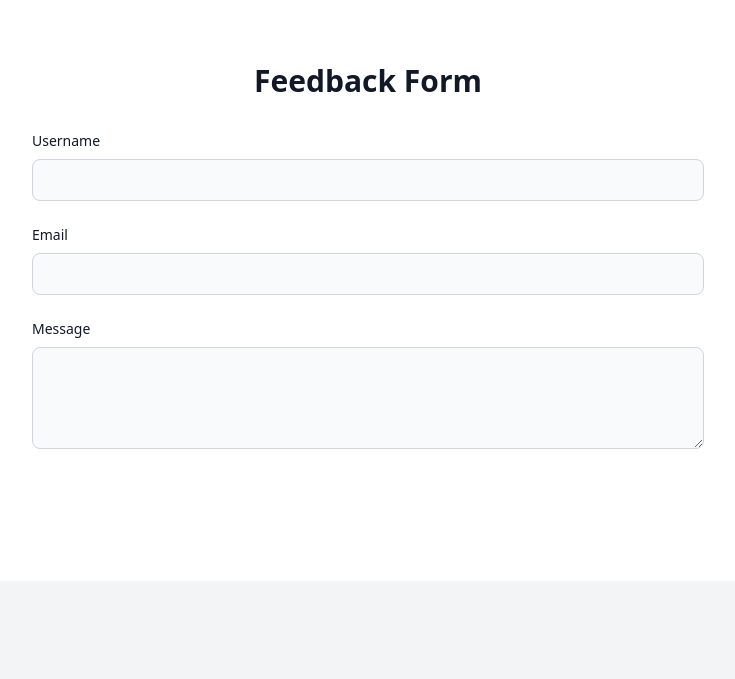
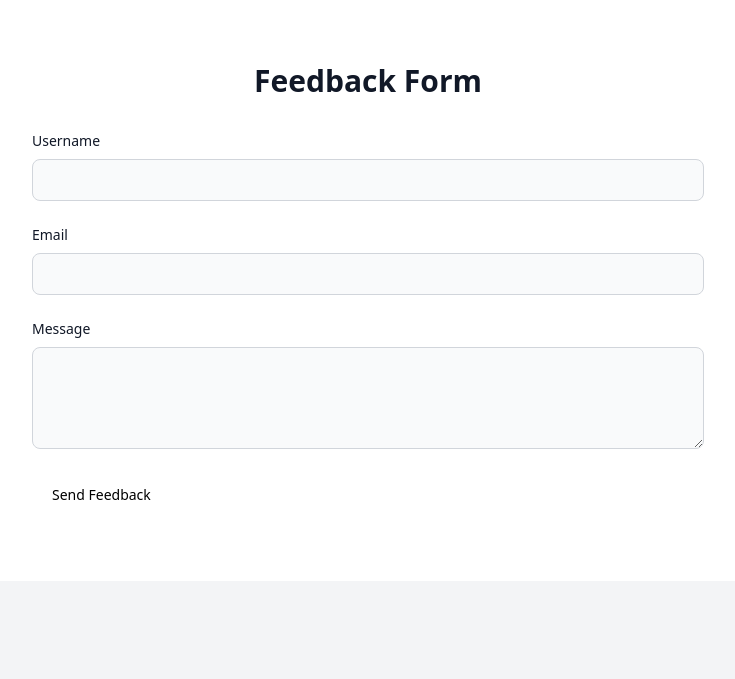
Before and after one commit to zhir4web/xss, a Django app: template posts/templates/feedback/feedback.html in a window 1280 px wide. Shown: the part 65-744 px from the top of the page, without its empty margins (272-1007 px from the left). Run offline with Django 5.2, Linux system fonts and the light colour scheme; the template is opened without the code that fills it, so the values that code supplies are empty; some libraries are stand-ins or nearby versions.

Commit message:
Update feedback.html

```diff
--- a/posts/templates/feedback/feedback.html
+++ b/posts/templates/feedback/feedback.html
@@ -26,7 +26,7 @@
                     <!-- Deliberately not escaping input to allow XSS testing -->
                     <textarea name="message" id="message" rows="4" class="block p-2.5 w-full text-sm text-gray-900 bg-gray-50 rounded-lg border border-gray-300 focus:ring-primary-500 focus:border-primary-500" required></textarea>
                 </div>
-                <button type="submit" class="py-3 px-5 text-sm font-medium text-center text-white rounded-lg bg-primary-700 hover:bg-primary-800 focus:ring-4 focus:outline-none focus:ring-primary-300">Send Feedback</button>
+                <button type="submit" class="py-3 px-5 text-sm font-medium text-center text-black rounded-lg bg-primary-700 hover:bg-primary-800 focus:ring-4 focus:outline-none focus:ring-primary-300">Send Feedback</button>
             </form>
         </div>
     </div>
```
